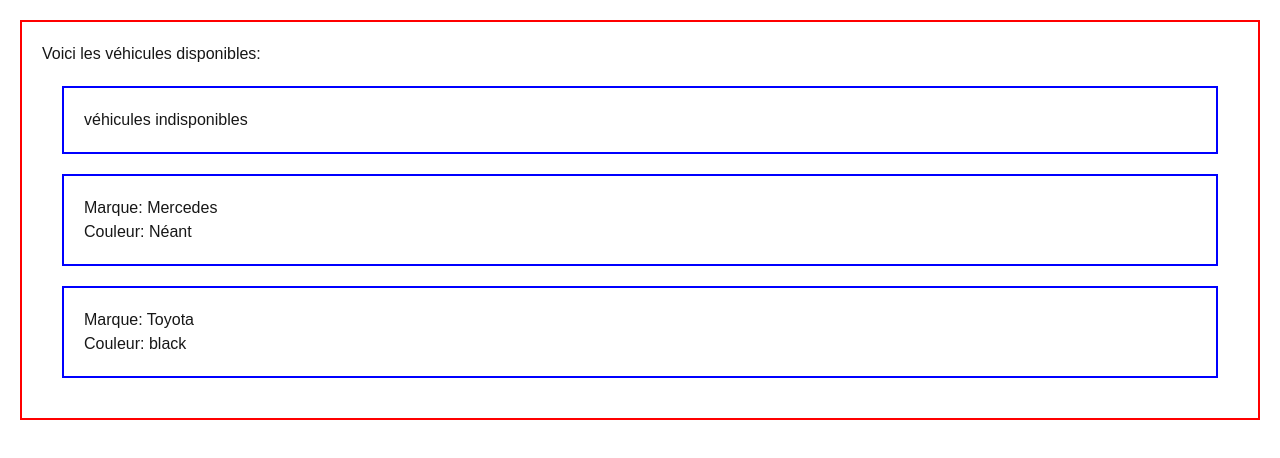
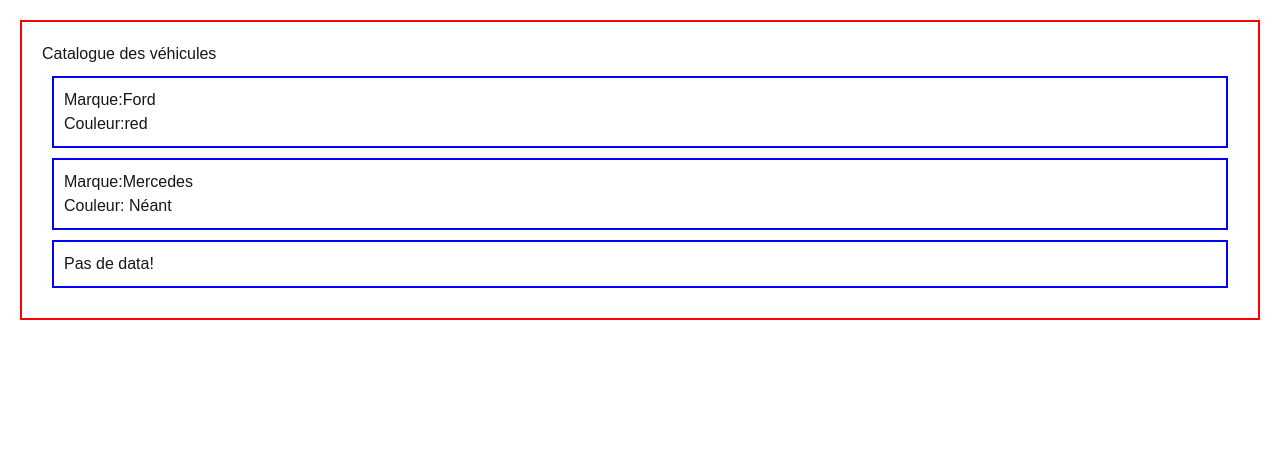
Before and after one commit to Ammarat22/udemy-tutorial, a Next.js app: page / in a window 1280 px wide. Shown: the top 458 px of the page. Built offline with nearby package versions, Linux system fonts and the light colour scheme.

Commit message:
feat: state-components

```diff
--- a/src/app/page.js
+++ b/src/app/page.js
@@ -1,11 +1,22 @@
-import React from 'react';
-import MyCars from '../components/MyCars';
+"use client";
 
-export default function page() {
+import React, { Component } from "react";
 
-  return (
+import MyCars from "../components/MyCars";
+
+class Page extends Component {
+
+  state = {
+    titre: "Catalogue des véhicules"
+  }
+
+    render() {
+        return (
     <div className='page' style={{border: '2px solid red', margin: '20px', padding: '20px'}}>
-      <MyCars />
+      <MyCars title={this.state.titre}/>
     </div>
   )
+    }
 }
+
+export default Page;
--- a/src/components/MyCars.js
+++ b/src/components/MyCars.js
@@ -11,10 +11,10 @@ class MyCars extends Component {
 
     return (
       <div>
-        <h1>Voici les véhicules disponibles: </h1>
-        <Cars color="red"/>
+        <h1>{this.props.title} </h1>
+      <Cars color="red">Ford</Cars>
         <Cars>Mercedes</Cars>
-        <Cars color="black">Toyota</Cars>
+        <Cars color="black"></Cars>
       </div>
     )
   }
--- a/src/components/cars.js
+++ b/src/components/cars.js
@@ -1,4 +1,36 @@
 "use client";
+
+import React from 'react';
+
+// Composant React sous forme fonctionnelle
+const Car = ({ children, color }) => {
+
+    const colorInfo = color ? (<p>Couleur:{color} </p>) : (<p>Couleur: Néant</p>);
+
+    if (children) {
+        return (
+            <div style={{ border: "2px solid blue", margin: "10px", padding: "10px" }}>
+                <p>Marque:{children} </p>
+                {colorInfo}
+            </div>
+        );
+    } else {
+        return (
+            < div style={{ border: "2px solid blue", margin: "10px", padding: "10px" }}>
+                <p>Pas de data!</p>
+            </div>
+        );
+    };
+}
+
+export default Car;
+
+
+// {color ? color : "Néant"} => Si la prop color est fournie, on l'affiche, sinon "Néant"
+// {children ? ... : ...} => Si des enfants sont passés au composant, on les affiche, sinon un message par défaut.
+
+
+/* "use client";
 
 import React from "react";
 
@@ -19,6 +51,4 @@ const Cars = ({ children, color }) => {
 };
 
 export default Cars;
-
-// {color ? color : "Néant"} => Si la prop color est fournie, on l'affiche, sinon "Néant"
-// {children ? ... : ...} => Si des enfants sont passés au composant, on les affiche, sinon un message par défaut.
+*/
```
